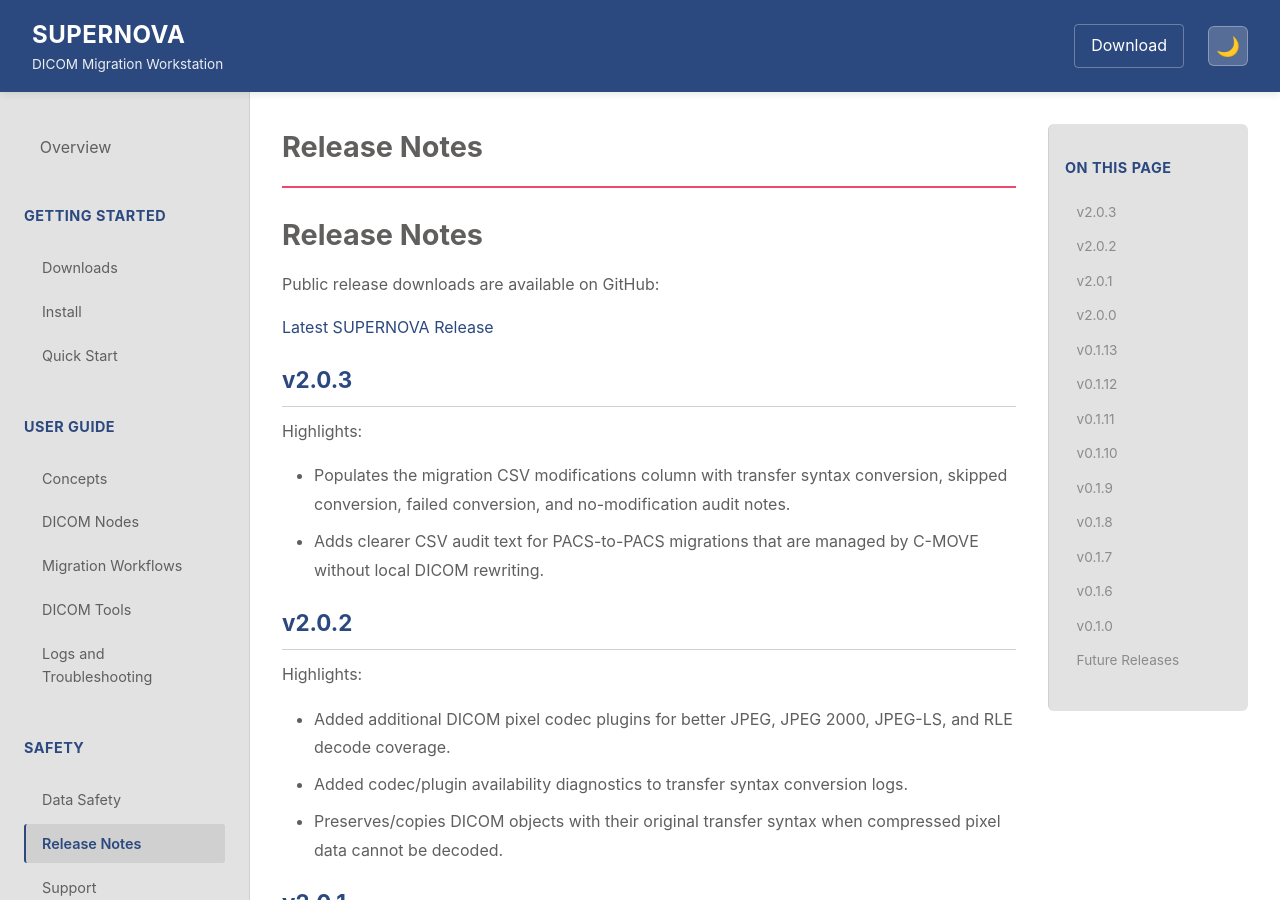
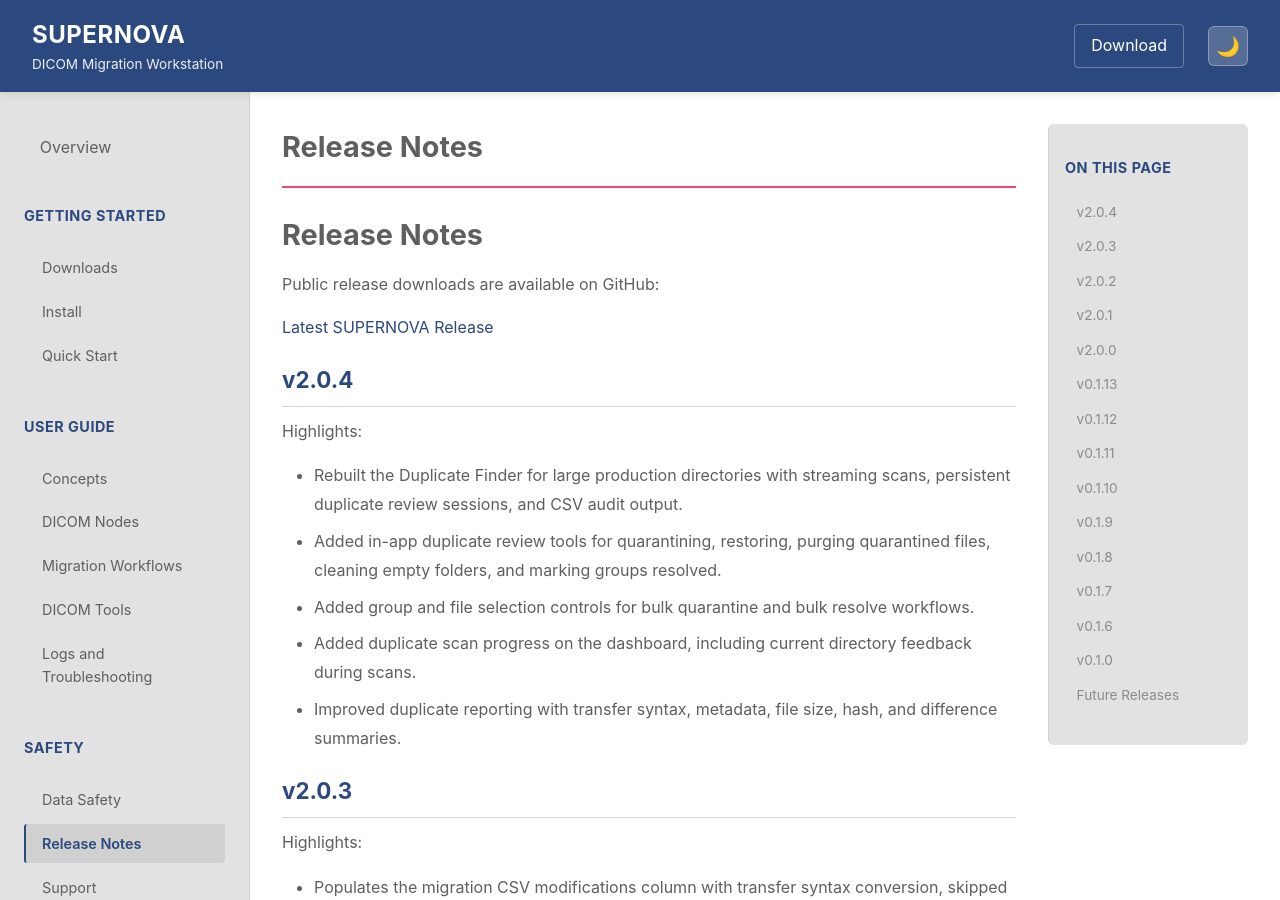
Before and after one commit to JayDubb85/SUPERNOVA-Releases, a Jekyll site: the page built from docs/release-notes.md, in a window 1280 px wide and 900 px high. Built offline with Jekyll 4.4.1, drawn with Linux system fonts in a browser that asks for light colours.

Commit message:
Update public documentation

```diff
--- a/docs/release-notes.md
+++ b/docs/release-notes.md
@@ -9,6 +9,16 @@ description: SUPERNOVA public release notes
 Public release downloads are available on GitHub:
 
 [Latest SUPERNOVA Release](https://github.com/JayDubb85/SUPERNOVA-Releases/releases/latest)
+
+## v2.0.4
+
+Highlights:
+
+- Rebuilt the Duplicate Finder for large production directories with streaming scans, persistent duplicate review sessions, and CSV audit output.
+- Added in-app duplicate review tools for quarantining, restoring, purging quarantined files, cleaning empty folders, and marking groups resolved.
+- Added group and file selection controls for bulk quarantine and bulk resolve workflows.
+- Added duplicate scan progress on the dashboard, including current directory feedback during scans.
+- Improved duplicate reporting with transfer syntax, metadata, file size, hash, and difference summaries.
 
 ## v2.0.3
 
```
